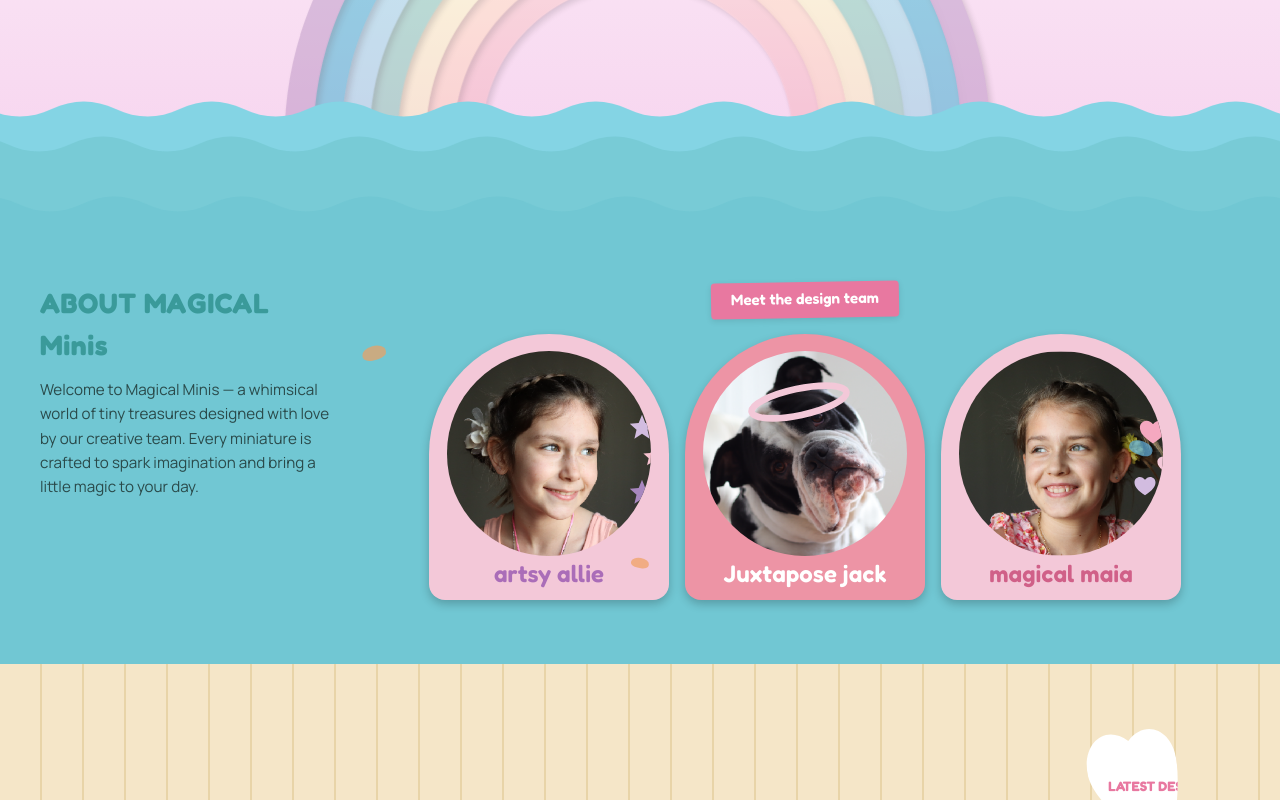
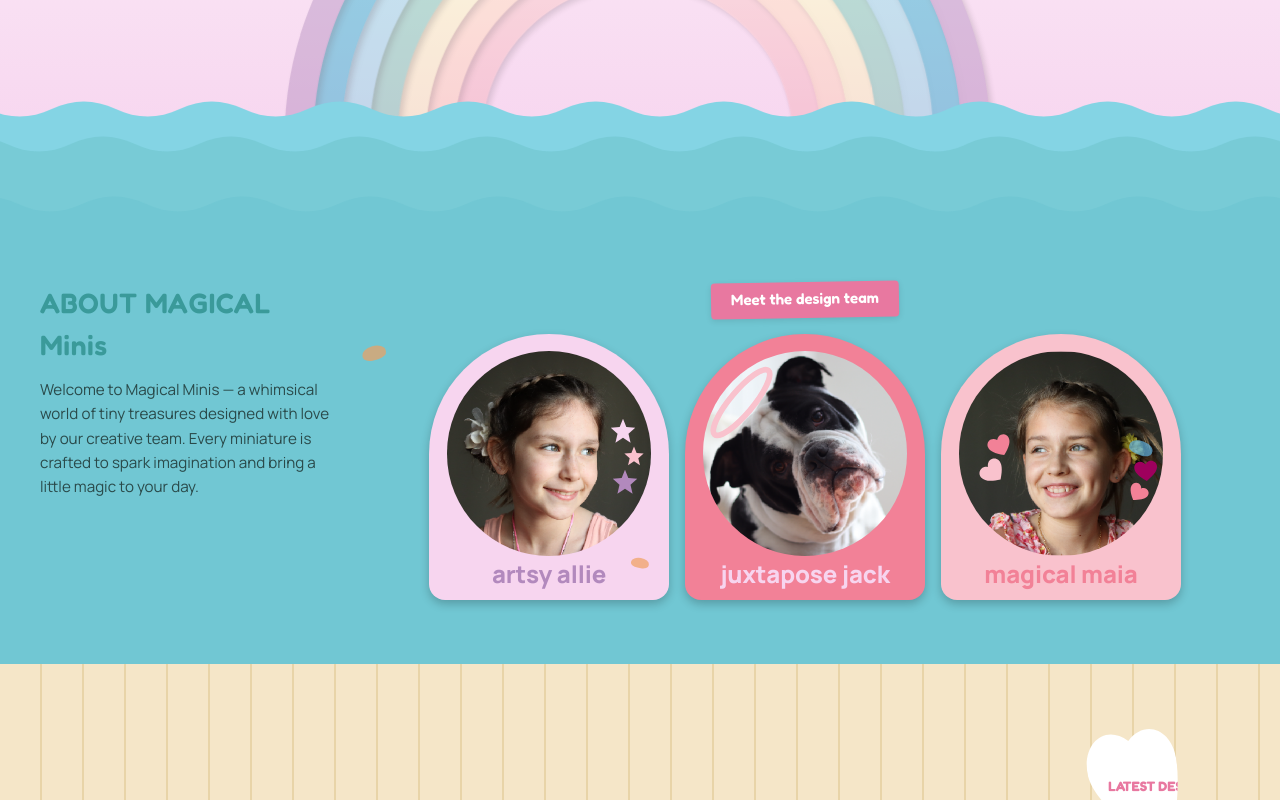
Before and after one commit to mikalmorello/magicalminis, a React (Vite) app: page / in a window 1280 px wide. Shown: the part 445-1245 px from the top of the page. Built offline with nearby package versions, Linux system fonts and the light colour scheme; the HTML template or start-up script is replaced by a standard one.

Commit message:
Update team card styles and AboutSection colors: change font family and weight for team member names, adjust background and name colors for team members, and refine decoration styles for improved visual consistency.

```diff
--- a/src/components/team/team-card.scss
+++ b/src/components/team/team-card.scss
@@ -69,10 +69,10 @@
   &__name {
     display: block;
     text-align: center;
-    font-family: var(--font-display);
+    font-family: var(--font-body);
     font-size: 1.5rem;
-    font-weight: 600;
+    font-weight: 800;
     color: var(--team-card-name-color);
-    letter-spacing: 0.005em;
+    letter-spacing: -0.005em;
   }
 }
--- a/src/sections/AboutSection.jsx
+++ b/src/sections/AboutSection.jsx
@@ -20,25 +20,25 @@ const TEAM = [
     name: 'artsy allie',
     photo: alliePhoto,
     style: {
-      '--team-card-bg': '#f3c8d8',
-      '--team-card-name-color': '#aa6db8',
+      '--team-card-bg': '#f7d5ef',
+      '--team-card-name-color': '#b289bd',
     },
     decorations: [
-      { shape: 'star', color: 'var(--star-lavender)', top: '30%', right: '-2%', size: 28 },
-      { shape: 'star', color: 'var(--star-pink)', top: '46%', right: '-6%', size: 22 },
-      { shape: 'star', color: 'var(--star-purple)', top: '62%', right: '-2%', size: 28 },
+      { shape: 'star', color: '#f7d5ef', top: '32%', right: '7%', size: 28 },
+      { shape: 'star', color: '#f9c2cd', top: '46%', right: '3%', size: 22 },
+      { shape: 'star', color: '#b289bd', top: '57%', right: '6%', size: 28 },
     ],
   },
   {
     id: 'jack',
-    name: 'Juxtapose jack',
+    name: 'juxtapose jack',
     photo: jackPhoto,
     style: {
-      '--team-card-bg': '#ed94a5',
-      '--team-card-name-color': '#ffffff',
+      '--team-card-bg': '#f28197',
+      '--team-card-name-color': '#f7d5ef',
     },
     decorations: [
-      { shape: 'halo', color: '#f3c8d8', top: '-2%', left: '20%', size: 110, rotate: '-12deg' },
+      { shape: 'halo', color: '#f9c2cd', top: '2%', left: '-4%', size: 95, rotate: '-50deg' },
     ],
   },
   {
@@ -46,13 +46,14 @@ const TEAM = [
     name: 'magical maia',
     photo: maiaPhoto,
     style: {
-      '--team-card-bg': '#f3c8d8',
-      '--team-card-name-color': '#d06088',
+      '--team-card-bg': '#f9c2cd',
+      '--team-card-name-color': '#f28197',
     },
     decorations: [
-      { shape: 'heart', color: '#f5a8c0', top: '32%', right: '-2%', size: 30 },
-      { shape: 'heart', color: '#f3c8d8', top: '50%', right: '-7%', size: 22 },
-      { shape: 'heart', color: '#d2bce0', top: '60%', right: '3%', size: 24 },
+      { shape: 'heart', color: '#9e005d', top: '52%', right: '2%', size: 26, rotate: '-5deg' },
+      { shape: 'heart', color: '#f28197', top: '64%', right: '7%', size: 22, rotate: '35deg' },
+      { shape: 'heart', color: '#f28197', top: '40%', left: '14%', size: 26, rotate: '-25deg'},
+      { shape: 'heart', color: '#f9c2cd', top: '52%', left: '10%', size: 28, rotate: '-45deg' },
     ],
   },
 ]
--- a/src/sections/sections.scss
+++ b/src/sections/sections.scss
@@ -21,8 +21,8 @@
 
   &__heading {
     font-family: var(--font-display);
-    font-size: 1.5rem;
-    font-weight: 700;
+    font-size: 1.75rem;
+    font-weight: 600;
     color: var(--teal-heading);
     letter-spacing: 0.02em;
     margin-bottom: 0.75rem;
```
